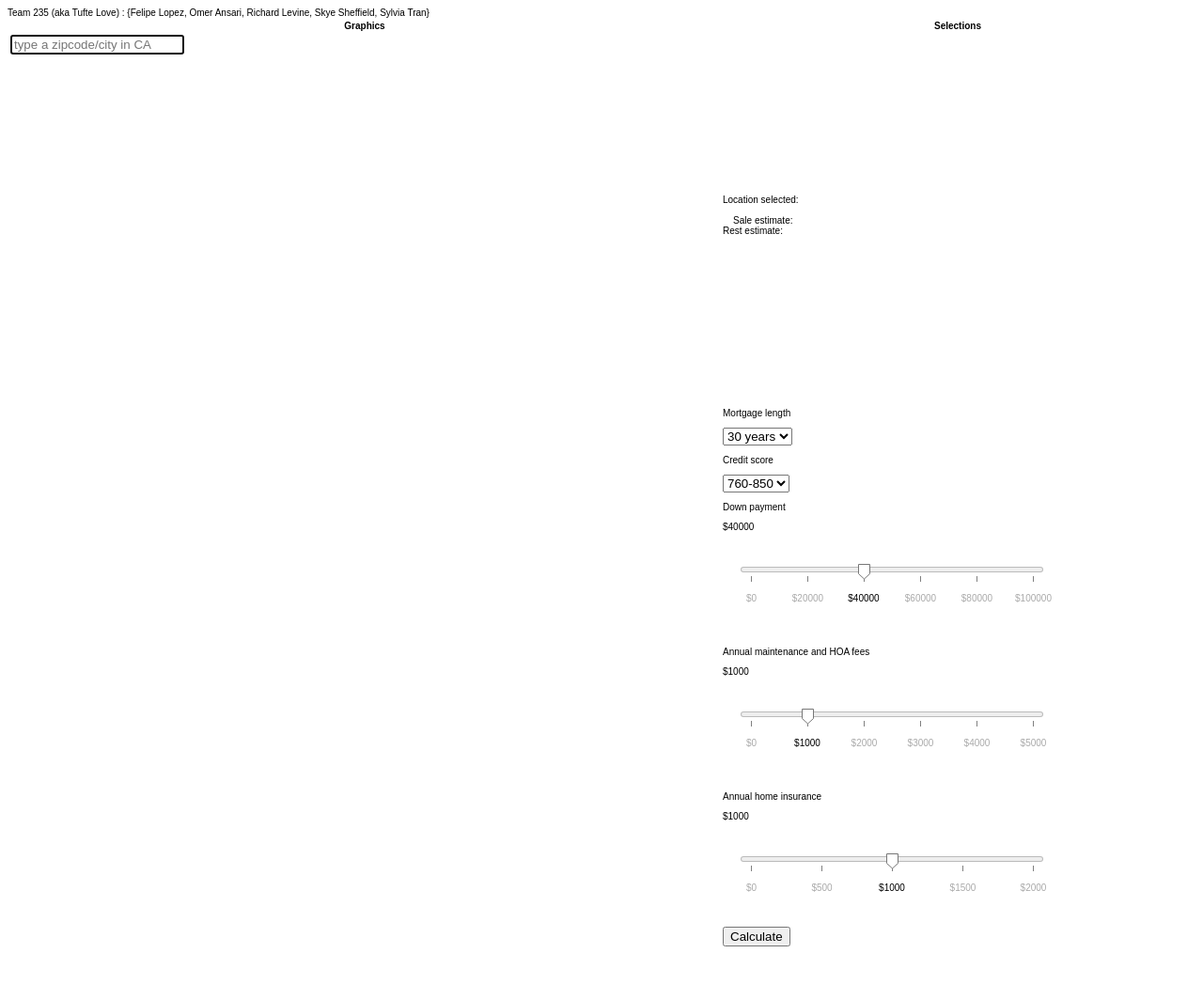
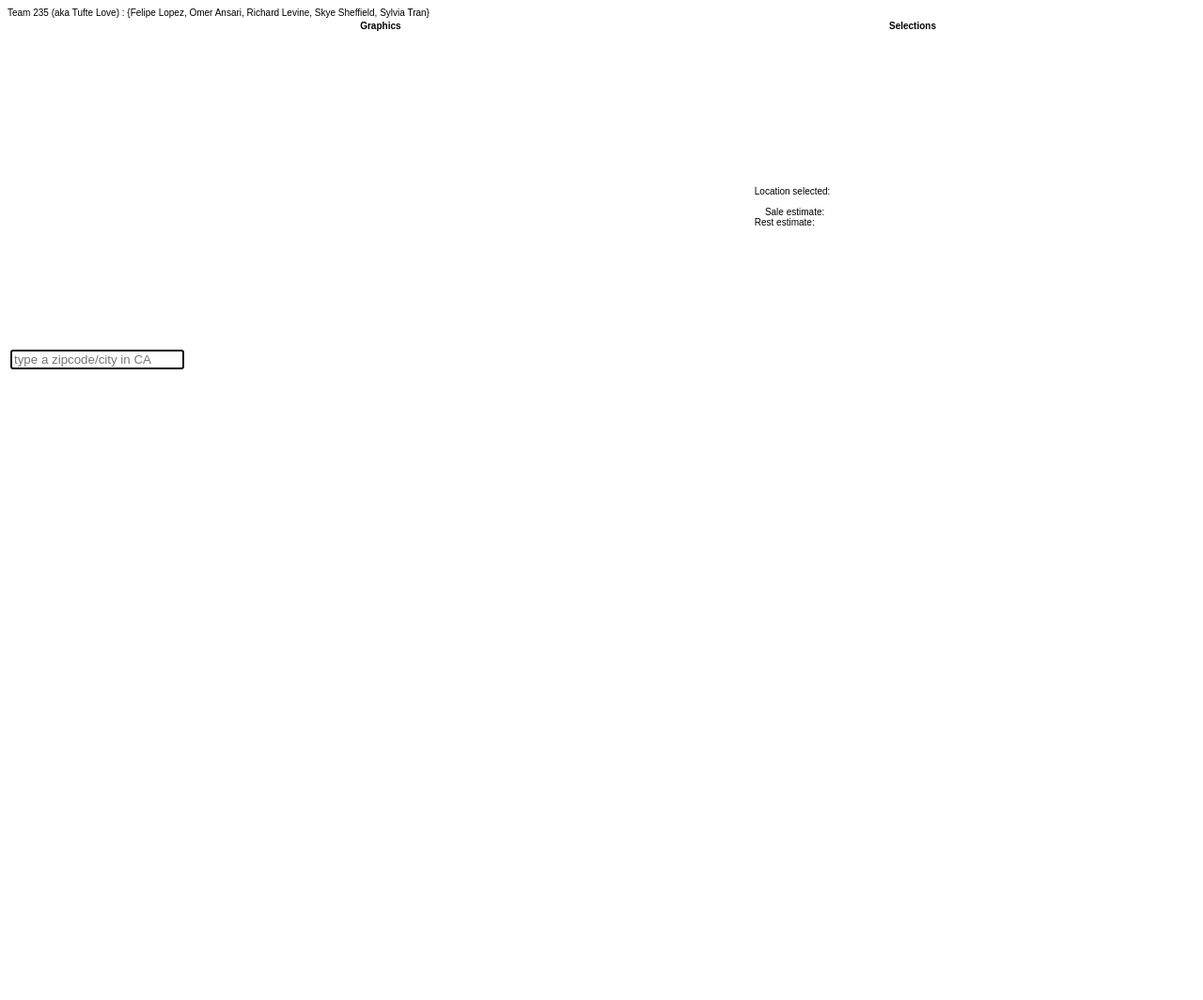
Before and after one commit to rage-against-the-machine-learning/rent-v-buy, a Flask app: template app/templates/index.html in a window 1280 px wide. Shown: the whole page at 94% size. After the commit the page ends 393 px from the top, so only its background shows below. Run offline with Flask 2, Linux system fonts and the light colour scheme; the template is opened without the code that fills it, so the values that code supplies are empty; some libraries are stand-ins or nearby versions.

Commit message:
Show slider if location is selected

```diff
--- a/app/static/js/equity.js
+++ /dev/null
@@ -1,71 +0,0 @@
-var down_payment_data = [0.0, 25000.0, 50000.0, 75000.0, 100000.0];
-var downPaymentSlider = d3
-    .sliderBottom()
-    .min(d3.min(down_payment_data))
-    .max(d3.max(down_payment_data))
-    .width(300)
-    .tickFormat(d3.format('($d'))
-    .ticks(5)
-    .default(40000.0)
-    .on('onchange', val => {
-        d3.select('p#value-down-payment').text(d3.format('($d')(val));
-    });
-
-var gSimple = d3
-    .select('div#slider-down-payment')
-    .append('svg')
-    .attr('width', 500)
-    .attr('height', 100)
-    .append('g')
-    .attr('transform', 'translate(30,30)');
-
-gSimple.call(downPaymentSlider);
-d3.select('p#value-down-payment').text(d3.format('($d')(downPaymentSlider.value()));
-
-var annual_maintenance_data = [0.0, 1000.0, 2000.0, 3000.0, 4000.0, 5000.0];
-var maintenanceSlider = d3
-    .sliderBottom()
-    .min(d3.min(annual_maintenance_data))
-    .max(d3.max(annual_maintenance_data))
-    .width(300)
-    .tickFormat(d3.format('($d'))
-    .ticks(5)
-    .default(1000.0)
-    .on('onchange', val => {
-        d3.select('p#value-annual-maintenance').text(d3.format('($d')(val));
-    });
-
-var gSimple = d3
-    .select('div#slider-annual-maintenance')
-    .append('svg')
-    .attr('width', 500)
-    .attr('height', 100)
-    .append('g')
-    .attr('transform', 'translate(30,30)');
-
-gSimple.call(maintenanceSlider);
-d3.select('p#value-annual-maintenance').text(d3.format('($d')(maintenanceSlider.value()));
-
-var annual_home_insurance_data = [0.0, 500.0, 1000.0, 1500.0, 2000.0];
-var homeInsuranceSlider = d3
-    .sliderBottom()
-    .min(d3.min(annual_home_insurance_data))
-    .max(d3.max(annual_home_insurance_data))
-    .width(300)
-    .tickFormat(d3.format('($d'))
-    .ticks(5)
-    .default(1000.0)
-    .on('onchange', val => {
-        d3.select('p#value-annual-home-insurance').text(d3.format('($d')(val));
-    });
-
-var gSimple = d3
-    .select('div#slider-annual-home-insurance')
-    .append('svg')
-    .attr('width', 500)
-    .attr('height', 100)
-    .append('g')
-    .attr('transform', 'translate(30,30)');
-
-gSimple.call(homeInsuranceSlider);
-d3.select('p#value-annual-home-insurance').text(d3.format('($d')(homeInsuranceSlider.value()));
--- /dev/null
+++ b/app/static/js/financialSliders.js
@@ -0,0 +1,71 @@
+/*
+Inputs for financial calculations
+Show only if a zip code has already been selected
+*/
+
+function show_sliders(){
+
+    // Down payment slider
+    var down_payment_data = [0.0, 25000.0, 50000.0, 75000.0, 100000.0];
+    var downPaymentSlider = d3
+        .sliderBottom()
+        .min(d3.min(down_payment_data)).max(d3.max(down_payment_data))
+        .width(300)
+        .tickFormat(d3.format('($d'))
+        .ticks(5)
+        .default(40000.0)
+        .on('onchange', val => { d3.select('p#value-down-payment').text(d3.format('($d')(val)); });
+
+    var gSimple = d3
+        .select('div#slider-down-payment')
+        .append('svg')
+        .attr('width', 500).attr('height', 100)
+        .append('g')
+        .attr('transform', 'translate(30,30)');
+
+    gSimple.call(downPaymentSlider);
+    d3.select('p#value-down-payment').text(d3.format('($d')(downPaymentSlider.value()));
+
+    // Maintenance and HOA fees slider
+    var annual_maintenance_data = [0.0, 1000.0, 2000.0, 3000.0, 4000.0, 5000.0];
+    var maintenanceSlider = d3
+        .sliderBottom()
+        .min(d3.min(annual_maintenance_data)).max(d3.max(annual_maintenance_data))
+        .width(300)
+        .tickFormat(d3.format('($d'))
+        .ticks(5)
+        .default(1000.0)
+        .on('onchange', val => { d3.select('p#value-annual-maintenance').text(d3.format('($d')(val)); });
+
+    var gSimple = d3
+        .select('div#slider-annual-maintenance')
+        .append('svg')
+        .attr('width', 500).attr('height', 100)
+        .append('g')
+        .attr('transform', 'translate(30,30)');
+
+    gSimple.call(maintenanceSlider);
+    d3.select('p#value-annual-maintenance').text(d3.format('($d')(maintenanceSlider.value()));
+
+    // Home insurance fees slider
+    var annual_home_insurance_data = [0.0, 500.0, 1000.0, 1500.0, 2000.0];
+    var homeInsuranceSlider = d3
+        .sliderBottom()
+        .min(d3.min(annual_home_insurance_data)).max(d3.max(annual_home_insurance_data))
+        .width(300)
+        .tickFormat(d3.format('($d'))
+        .ticks(5)
+        .default(1000.0)
+        .on('onchange', val => { d3.select('p#value-annual-home-insurance').text(d3.format('($d')(val)); });
+
+    var gSimple = d3
+        .select('div#slider-annual-home-insurance')
+        .append('svg')
+        .attr('width', 500).attr('height', 100)
+        .append('g')
+        .attr('transform', 'translate(30,30)');
+
+    gSimple.call(homeInsuranceSlider);
+    d3.select('p#value-annual-home-insurance').text(d3.format('($d')(homeInsuranceSlider.value()));
+
+}
--- a/app/static/js/main.js
+++ b/app/static/js/main.js
@@ -235,6 +235,11 @@ if (typeof lastSelectedObject != 'undefined') {
            .translate([ width/2, height/2 +40 ])
            .scale([ width*20.5 ]);
 
+           // Show inputs for financial calculations
+           finInputs = document.getElementById('financialInputs');
+           finInputs.style.display = "block";
+           show_sliders();
+
        geoPauth2 = d3.geoPath().projection(projNew)
 
 
--- a/app/templates/index.html
+++ b/app/templates/index.html
@@ -62,7 +62,7 @@ Team 235 (aka Tufte Love) : {Felipe Lopez, Omer Ansari, Richard Levine, Skye She
             <div id="titleRecommendation"></div>
         </td>
         <td style="width:30%">
-    <div class="row align-items-center">
+    <div class="row align-items-center" id="financialInputs">
         <div class="col-sm-2"><p>Mortgage length</p>
         <select id="mortgage-horizon">
             <option value="30" selected="selected">30 years</option>
@@ -107,9 +107,15 @@ Team 235 (aka Tufte Love) : {Felipe Lopez, Omer Ansari, Richard Levine, Skye She
 <link rel="stylesheet" type="text/css" href="static/css/main.css">
 
 </body>
-<script src="static/js/equity.js"></script>
+<script src="static/js/financialSliders.js"></script>
 <script src="static/js/main.js"></script>
 <script>
+
+// Do not show financial inputs until a zip code is selected
+var finInputs = document.getElementById('financialInputs');
+finInputs.style.display = "none"
+
+
 function calculate_financials(){
     // Read new values from slider
     var mortgageHorizon = +document.getElementById('mortgage-horizon').value;
```
